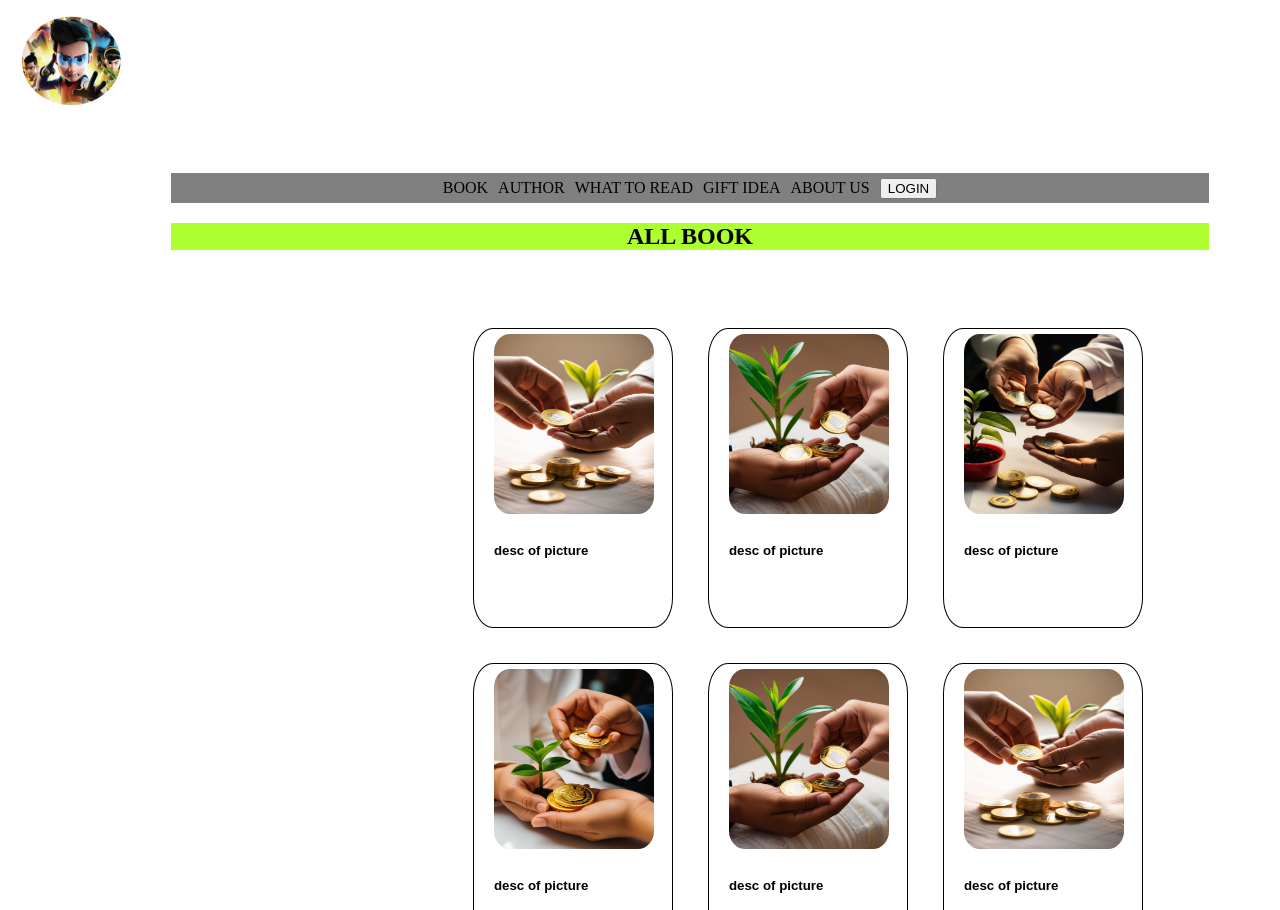
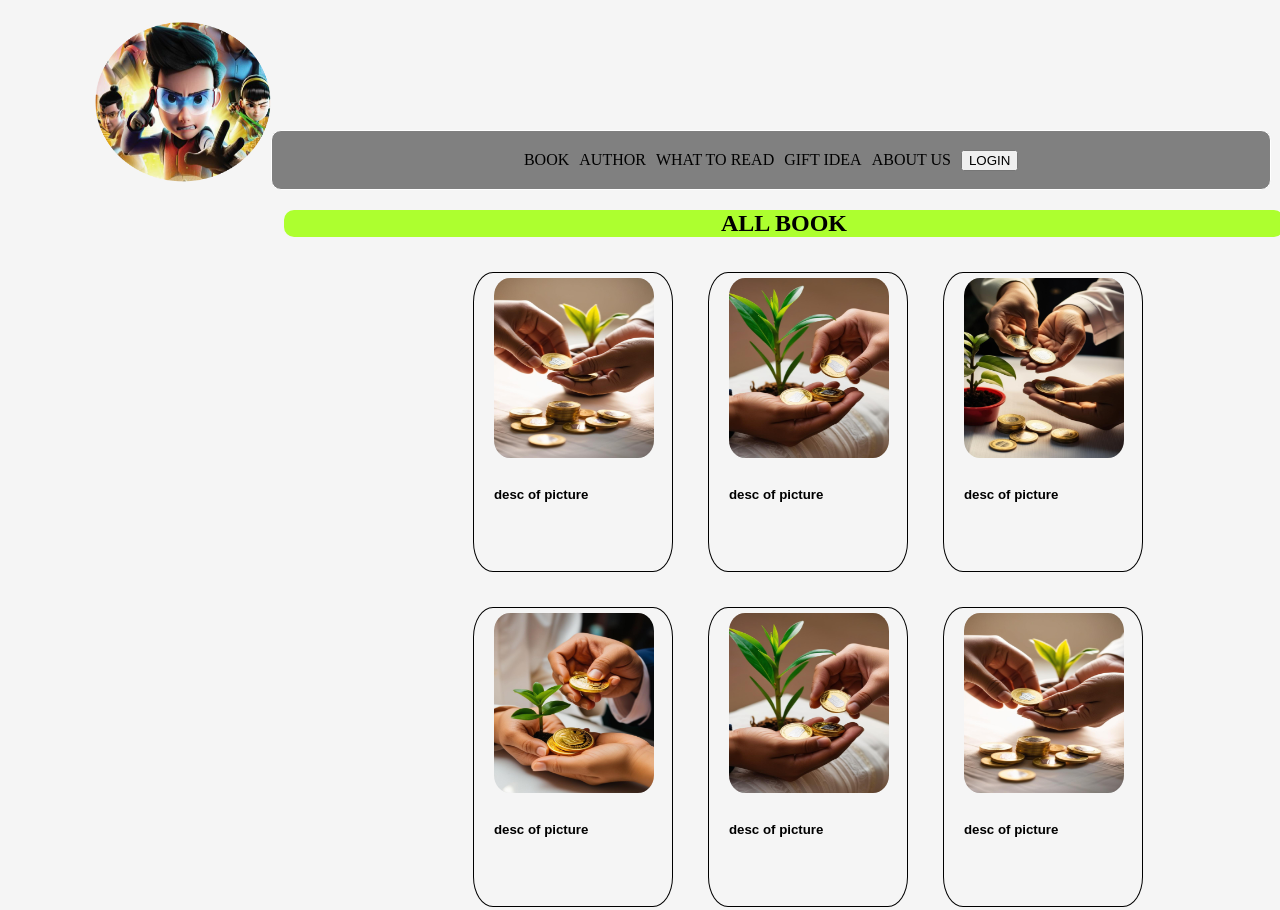
Before and after one commit to aaronnoors/HOMEWORK2, a plain HTML site: page index.html in a window 1280 px wide. Shown: the top 910 px of the page. Drawn offline with Linux system fonts and the light colour scheme.

Commit message:
fix header issue

```diff
--- a/index.html
+++ b/index.html
@@ -9,11 +9,11 @@
   </head>
   <body>
     <head>
+      <header>
+        <div class="grandparent">
           <div class="head">
             <img src="overridemode.png" alt="" />
           </div>
-
-      <header>
           <div class="heading">
             <div class="child">BOOK</div>
             <div class="child">AUTHOR</div>
@@ -22,11 +22,12 @@
             <div class="child">ABOUT US</div>
             <button>LOGIN</button>
           </div>
+        </div>
+      </header>
+    </head>
     <div class="subheading">
       <h2>ALL BOOK</h2>
     </div>
-      </header>
-    </head>
     <div class="parent">
       <div class="children">
         <img src="coins.jpg" alt="" />
--- a/style.css
+++ b/style.css
@@ -1,10 +1,22 @@
 body {
   margin-top: 0;
+  background-color: whitesmoke;
+}
+
+.grandparent {
+  box-sizing: border-box;
+  /* border: 1px solid green;
+  border-color: 1px solid green; */
+  display: flex;
+  flex-direction: row;
+  align-items: end;
 }
 header {
-  margin: 5%;
+  margin: 0%;
+  margin-left: 5%;
   box-sizing: border-box;
-  border-color: 10px solid red;
+  /* border: 1px solid red;
+  border-color: 10px solid red; */
 }
 
 .head {
@@ -16,33 +28,38 @@ header {
 }
 .head img {
   margin-top: 10px;
-  width: 130px;
-  height: 100px;
+  width: 230px;
+  height: 180px;
+  /* border: 1px solid blue; */
   border-radius: 50%;
 }
 
 .heading {
   margin-top: 0;
   margin-left: 100px;
-  width: auto;
-  height: 30px;
+  width: 1000px;
+  height: 60px;
   align-items: center;
   box-sizing: border-box;
   background-color: gray;
   color: solid black;
-  border-color: 10px solid red;
+  border: 1px solid white;
+  border-color: 10px solid white;
   display: flex;
   flex-direction: row;
   flex-wrap: row;
   justify-content: center;
   gap: 10px;
+  border-radius: 10px;
 }
 
 .subheading {
-  margin-left: 100px;
-  width: auto;
+  margin-left: 276px;
+  width: 1000px;
+  /* border: 1px solid red; */
   background-color: greenyellow;
   text-align: center;
+  border-radius: 10px;
 }
 
 .parent {
```
Lines whose indentation alone changed are shown as unchanged.
